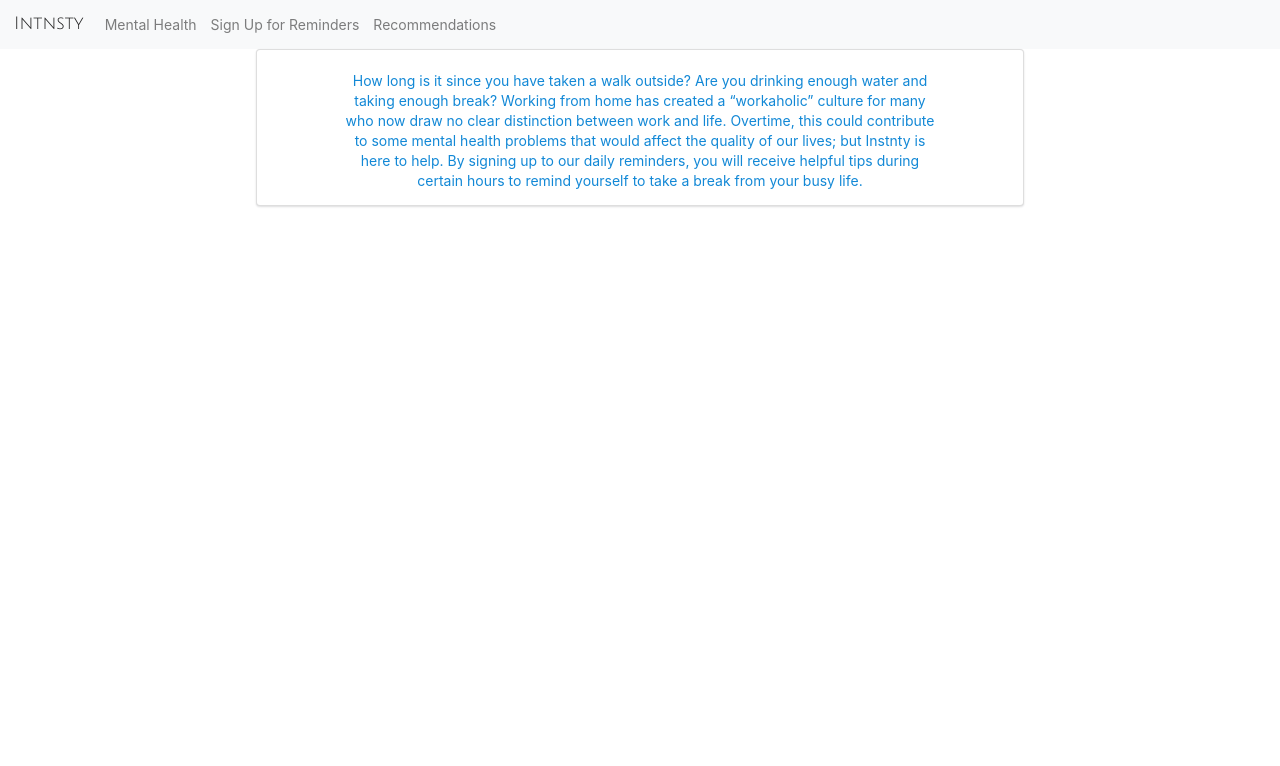
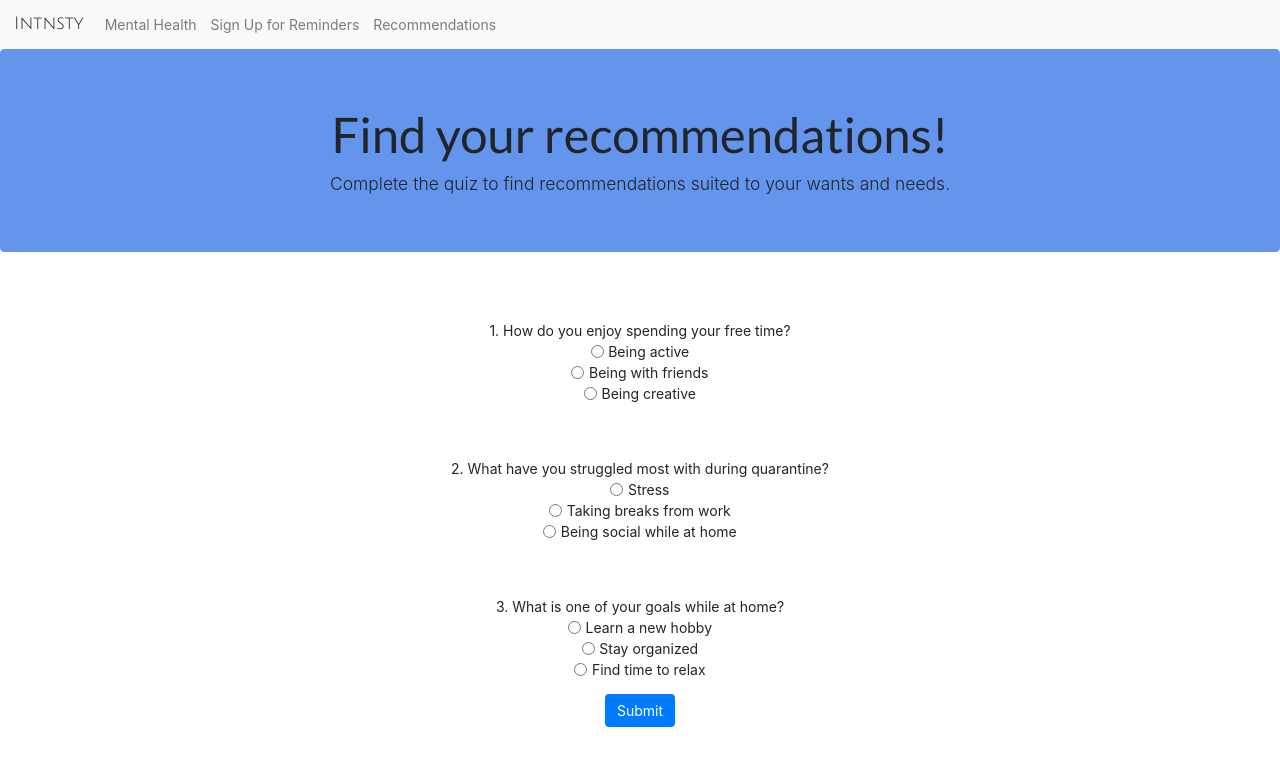
Before and after one commit to irinazoccolini/intnsty, a plain HTML site: page facts.html in a window 1280 px wide. Drawn offline with nearby package versions, Linux system fonts and the light colour scheme.

Commit message:
Update facts.html

```diff
--- a/facts.html
+++ b/facts.html
@@ -34,18 +34,87 @@
       </ul>
     </div>
   </nav>
-  <div class="ui segment" id="post1">
-    <h3></h3>
-    <p id="facts">
-    How long is it since you have taken a walk outside? Are you drinking enough water and taking enough break?
-    Working from home has created a “workaholic” culture for many who now draw no clear distinction between work and life.
-    Overtime, this could contribute to some mental health problems that would affect the quality of our lives; but Instnty is here to help.
-    By signing up to our daily reminders, you will receive helpful tips during certain hours to remind yourself to take a break from your busy life.
-
-  </p>
+  <div class="jumbotron" id = "recjumbotron">
+    <h1 class="display-4" id="jumbotrontitle" >Find your recommendations!</h1>
+    <p class="lead">Complete the quiz to find recommendations suited to your wants and needs.</p>
   </div>
 
+  <section id="quiz">
+  <fieldset class="form-group question" >
+    1. How do you enjoy spending your free time?
+    <div class="form-check">
+      <input class="form-check-input" name="question1" id="question11" value="option1" type="radio">
+      <label class="form-check-label" for="question11">
+      Being active
+      </label>
+    </div>
+    <div class="form-check">
+      <input class="form-check-input" name="question1" id="question12" value="option2" type="radio">
+      <label class="form-check-label" for="question12">
+      Being with friends
+      </label>
+    </div>
+    <div class="form-check">
+      <input class="form-check-input" name="question1" id="question13" value="option3" type="radio">
+      <label class="form-check-label" for="question13">
+      Being creative
+      </label>
+    </div>
+  </fieldset>
 
+  <fieldset class="form-group question">
+    2. What have you struggled most with during quarantine?
+    <div class="form-check">
+      <input class="form-check-input" name="question2" id="question21" value="option1" type="radio">
+      <label class="form-check-label" for="question21">
+      Stress
+      </label>
+    </div>
+    <div class="form-check">
+      <input class="form-check-input" name="question2" id="question22" value="option2" type="radio">
+      <label class="form-check-label" for="question22">
+      Taking breaks from work
+      </label>
+    </div>
+    <div class="form-check">
+      <input class="form-check-input" name="question2" id="question23" value="option3" type="radio">
+      <label class="form-check-label" for="question23">
+      Being social while at home
+      </label>
+    </div>
+  </fieldset>
+
+  <fieldset class="form-group question">
+    3. What is one of your goals while at home?
+    <div class="form-check">
+      <input class="form-check-input" name="question3" id="question31" value="option1" type="radio">
+      <label class="form-check-label" for="question31">
+      Learn a new hobby
+      </label>
+    </div>
+    <div class="form-check">
+      <input class="form-check-input" name="question3" id="question32" value="option2" type="radio">
+      <label class="form-check-label" for="question32">
+      Stay organized
+      </label>
+    </div>
+    <div class="form-check">
+      <input class="form-check-input" name="question3" id="question33" value="option3" type="radio">
+      <label class="form-check-label" for="question33">
+      Find time to relax
+      </label>
+    </div>
+  </fieldset>
+
+  <button onclick="getResults()" type="submit" class="btn btn-primary">Submit</button>
+  </section>
+
+  <section id="results">
+    <h1 id="suggestiontitle"></h1>
+    <p id="suggestion1"> </p>
+    <p id="suggestion2"> </p>
+    <p id="suggestion3"> </p>
+  </section>
 
 
 
```
